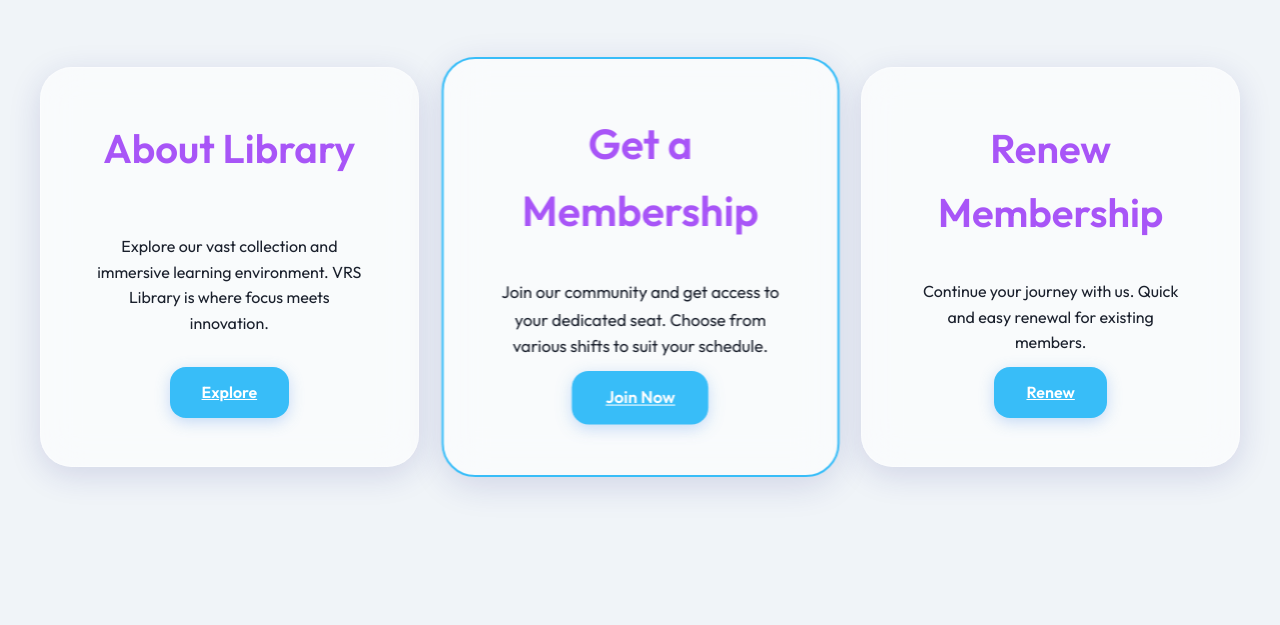
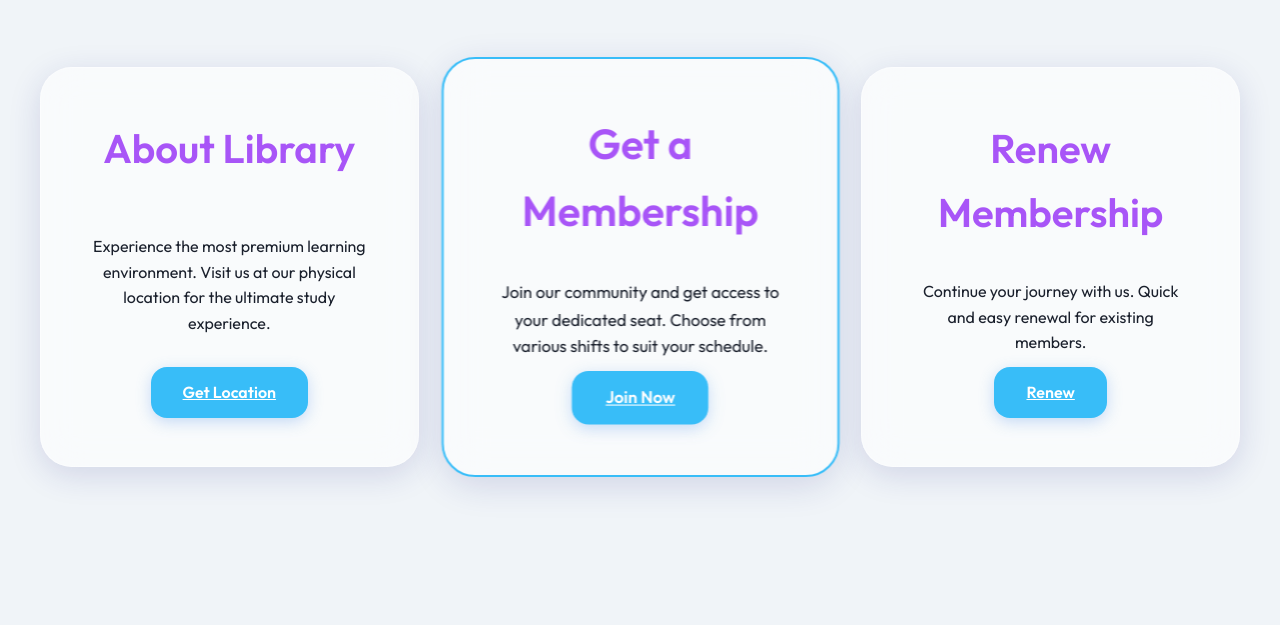
Before and after one commit to aryanRN2/VRS-Library, a Flask app: page / in a window 1280 px wide. Shown: the part 933-1558 px from the top of the page. Run offline with Flask 3, Linux system fonts and the light colour scheme; some libraries are stand-ins or nearby versions.

Commit message:
Add Google Maps location button to home page

```diff
--- a/templates/index.html
+++ b/templates/index.html
@@ -12,8 +12,8 @@
     <div class="options-grid">
         <div class="glass-card option-card">
             <h2>About Library</h2>
-            <p>Explore our vast collection and immersive learning environment. VRS Library is where focus meets innovation.</p>
-            <a href="/about" class="glass-btn">Explore</a>
+            <p>Experience the most premium learning environment. Visit us at our physical location for the ultimate study experience.</p>
+            <a href="https://maps.app.goo.gl/mpW3JwUdizNNcfyC9" target="_blank" class="glass-btn">Get Location</a>
         </div>
 
         <div class="glass-card option-card featured">
```
